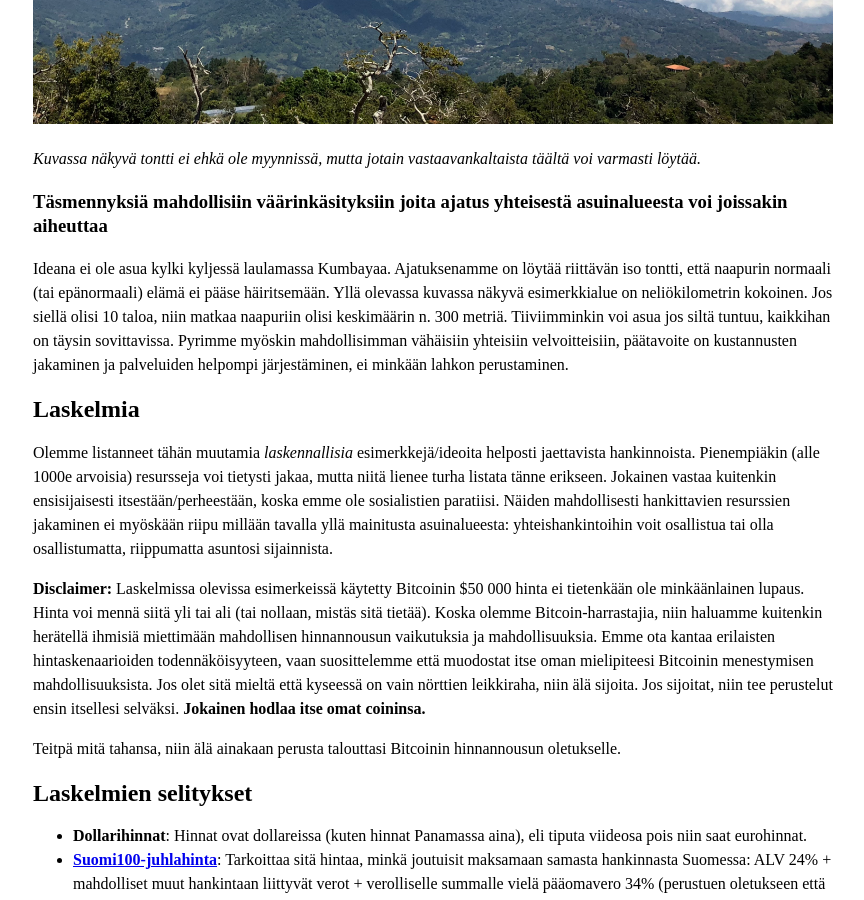
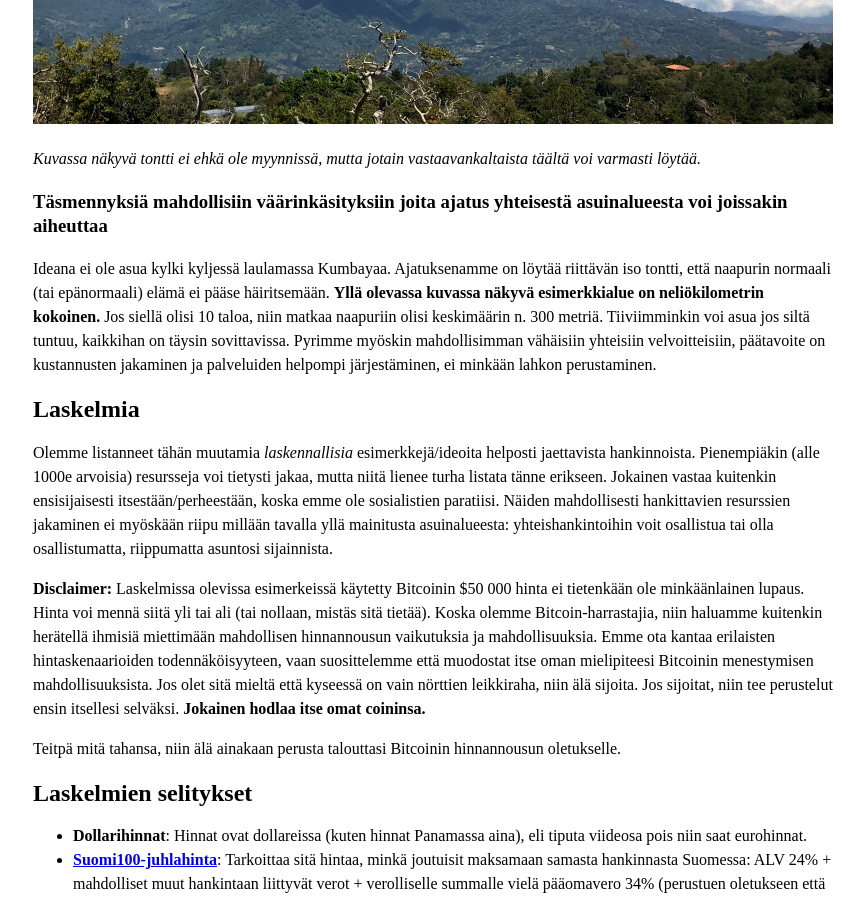
Before and after one commit to pitkonaarinparatiisi/pitkonaarinparatiisi.github.io, a Jekyll site: the page built from yhteiso.md, in a window 1280 px wide and 900 px high, scrolled down 1423 px. Shown: the whole window, without its empty margins (207-1071 px from the left). Built offline with Jekyll 4.4.1, drawn with Linux system fonts in a browser that asks for light colours; our own code applies the rules of GitHub Pages for plain Markdown files.

```diff
--- a/yhteiso.md
+++ b/yhteiso.md
@@ -35,7 +35,7 @@ _Kuvassa näkyvä tontti ei ehkä ole myynnissä, mutta jotain vastaavankaltaist
 
 ### Täsmennyksiä mahdollisiin väärinkäsityksiin joita ajatus yhteisestä asuinalueesta voi joissakin aiheuttaa
 
-Ideana ei ole asua kylki kyljessä laulamassa Kumbayaa. Ajatuksenamme on löytää riittävän iso tontti, että naapurin normaali (tai epänormaali) elämä ei pääse häiritsemään. Yllä olevassa kuvassa näkyvä esimerkkialue on neliökilometrin kokoinen. Jos siellä olisi 10 taloa, niin matkaa naapuriin olisi keskimäärin n. 300 metriä. Tiiviimminkin voi asua jos siltä tuntuu, kaikkihan on täysin sovittavissa. Pyrimme myöskin mahdollisimman vähäisiin yhteisiin velvoitteisiin, päätavoite on kustannusten jakaminen ja palveluiden helpompi järjestäminen, ei minkään lahkon perustaminen.
+Ideana ei ole asua kylki kyljessä laulamassa Kumbayaa. Ajatuksenamme on löytää riittävän iso tontti, että naapurin normaali (tai epänormaali) elämä ei pääse häiritsemään. **Yllä olevassa kuvassa näkyvä esimerkkialue on neliökilometrin kokoinen.** Jos siellä olisi 10 taloa, niin matkaa naapuriin olisi keskimäärin n. 300 metriä. Tiiviimminkin voi asua jos siltä tuntuu, kaikkihan on täysin sovittavissa. Pyrimme myöskin mahdollisimman vähäisiin yhteisiin velvoitteisiin, päätavoite on kustannusten jakaminen ja palveluiden helpompi järjestäminen, ei minkään lahkon perustaminen.
 
 ## Laskelmia
 
```
